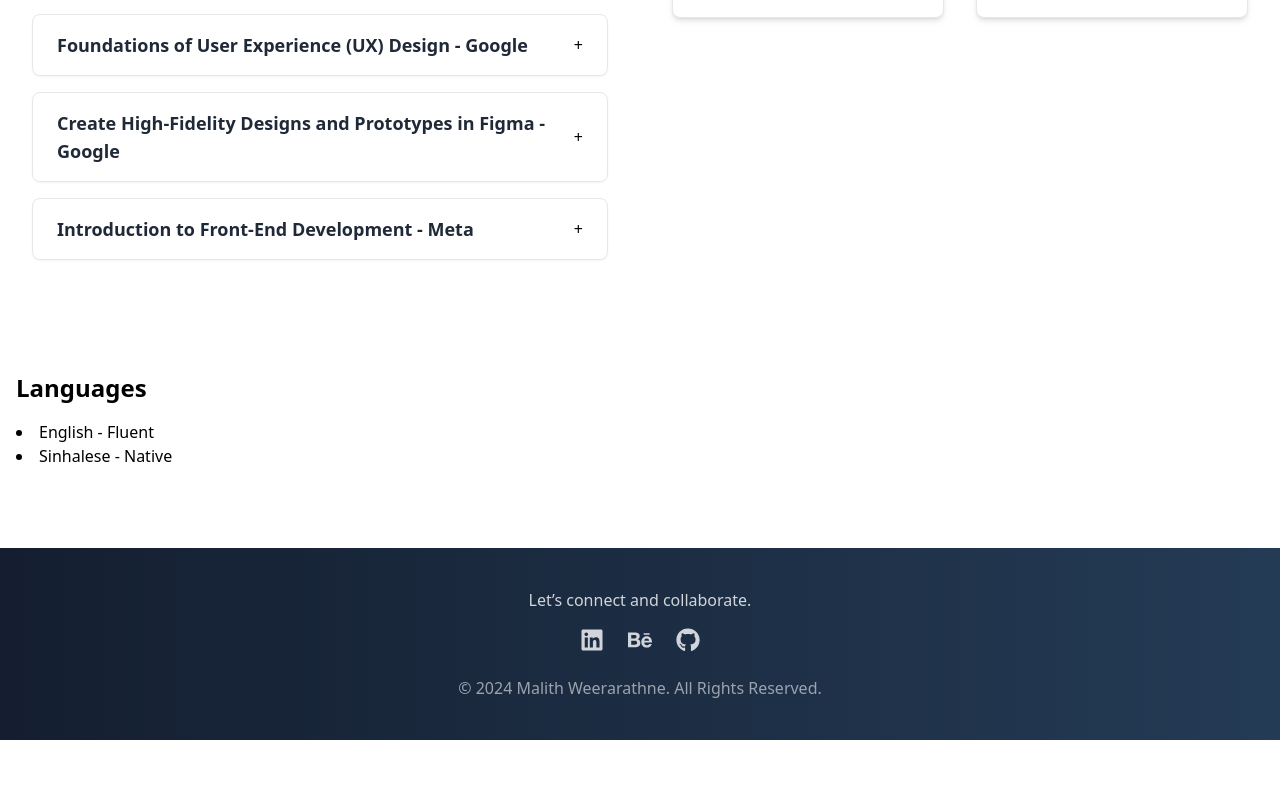
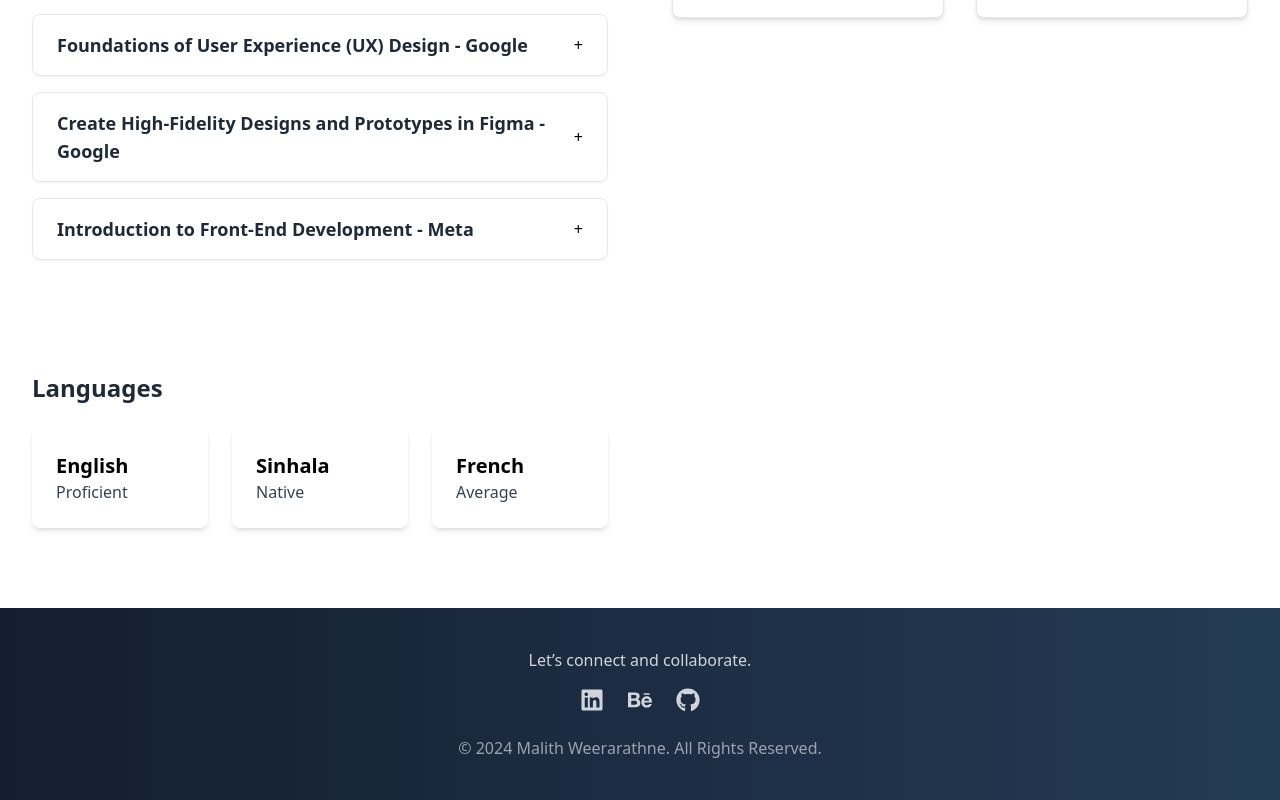
Before and after one commit to Malith212/my-portfolio, a React (Create React App) app: page /cv in a window 1280 px wide. Shown: the part 1290-2090 px from the top of the page. Before the commit the page ends 2030 px from the top, so only its background shows below. Built offline with nearby package versions, Linux system fonts and the light colour scheme.

Commit message:
lanuages

```diff
--- a/src/components/cv/Languages.jsx
+++ b/src/components/cv/Languages.jsx
@@ -1,14 +1,28 @@
 import React from 'react';
 
 const Languages = () => {
+  const languagesData = [
+    { id: 1, language: "English", proficiency: "Proficient" },
+    { id: 2, language: "Sinhala", proficiency: "Native" },
+    { id: 3, language: "French", proficiency: "Average" },
+  ];
+
   return (
     <section className="py-10">
-      <h2 className="text-2xl font-bold mb-4">Languages</h2>
-      <ul className="list-disc list-inside">
-        <li>English - Fluent</li>
-        <li>Sinhalese - Native</li>
-        {/* Add more languages */}
-      </ul>
+      <div className="container mx-auto px-4">
+        <h2 className="text-2xl font-bold mb-6 text-gray-800">Languages</h2>
+        <div className="grid grid-cols-1 md:grid-cols-2 lg:grid-cols-3 gap-6">
+          {languagesData.map((lang) => (
+            <div
+              key={lang.id}
+              className="bg-white p-6 rounded-lg shadow-md"
+            >
+              <h3 className="text-xl font-bold">{lang.language}</h3>
+              <p className="text-gray-700">{lang.proficiency}</p>
+            </div>
+          ))}
+        </div>
+      </div>
     </section>
   );
 };
```
